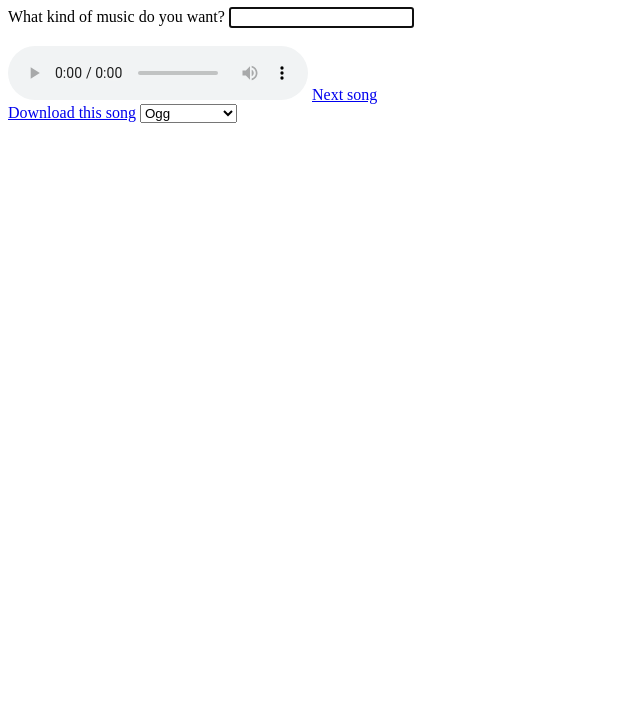
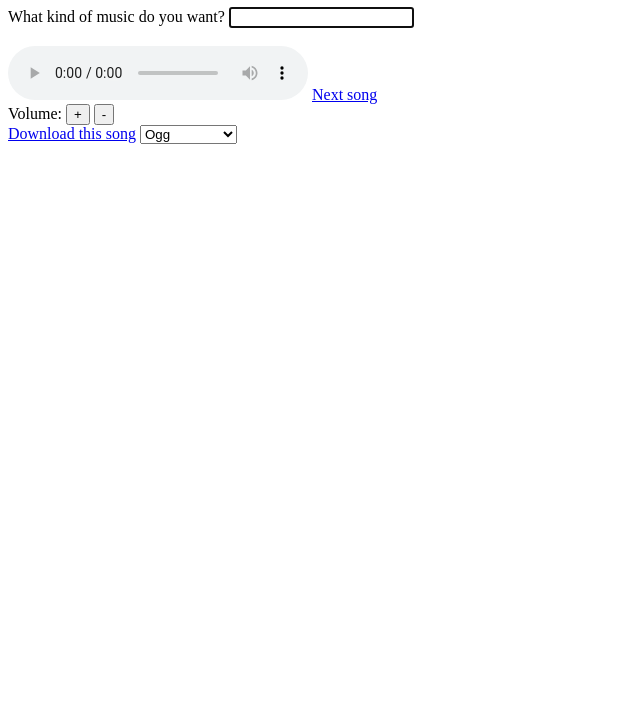
Before and after one commit to uiri/jamendo-cast, a plain HTML site: page index.html in a window 1280 px wide. Shown: the part 73-800 px from the top of the page, without its empty margins (0-640 px from the left). Drawn offline with Linux system fonts and the light colour scheme.

Commit message:
Add Volume control buttons and functions.

```diff
--- a/index.html
+++ b/index.html
@@ -16,6 +16,10 @@ Whoops, this uses HTML5 audio tag
 </audio>
 <a id="next-song-link" href="#">Next song</a>
 <br/>
+    Volume:
+   <input type="button" onClick="UpVolume()" value="+">
+   <input type="button" onClick="DownVolume()" value="-">
+<br/>
 <a id="download-song-link" href="#">Download this song</a>
 <select id="file-format">
   <option value="ogg1/">Ogg</option>
@@ -27,6 +31,15 @@ Whoops, this uses HTML5 audio tag
 <script>
     // fucking emacs indentation
 var pos = 0;
+
+function UpVolume() {
+    document.getElementById("jamendo-song").volume += 0.05
+}
+
+
+function DownVolume() {
+    document.getElementById("jamendo-song").volume -= 0.05
+}
 
 function nextSong() {
     var audioElement = document.getElementById("jamendo-song");
```
